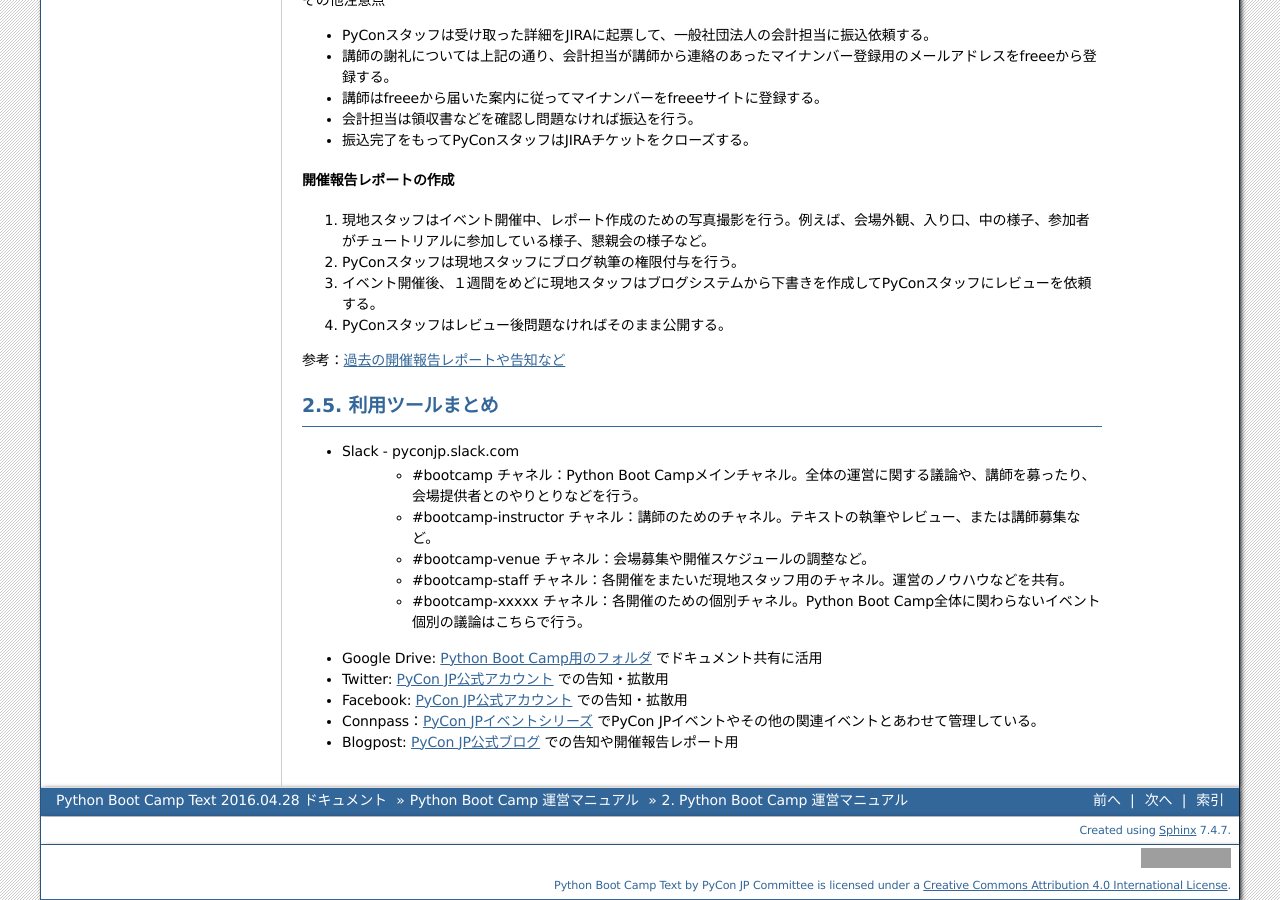
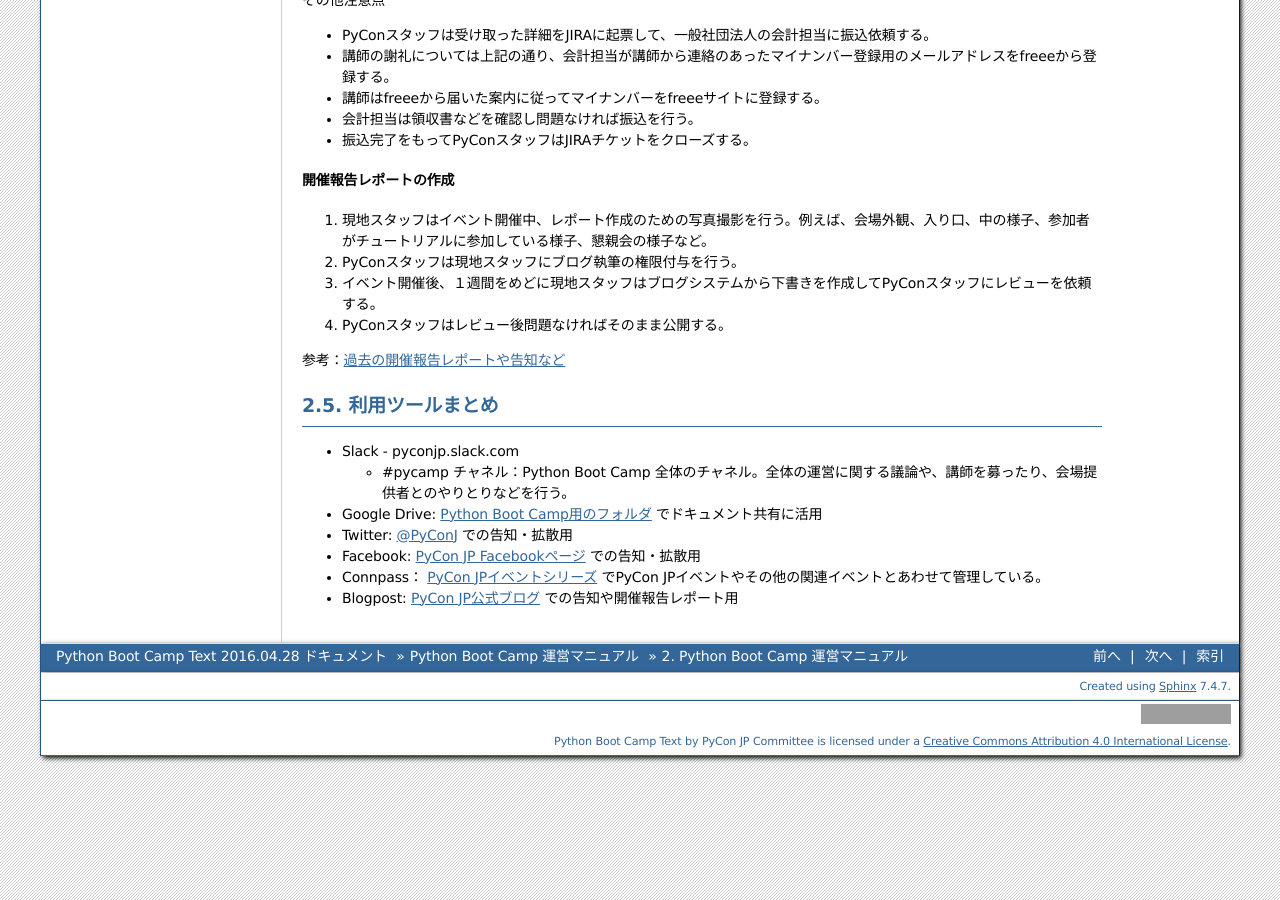
Before and after one commit to pyconjp/pycamp.pycon.jp, a Sphinx documentation site: the page built from source/organize/1_manual.rst, in a window 1280 px wide and 900 px high, scrolled down 3699 px. Built offline with Sphinx 7.4.7, drawn with Linux system fonts in a browser that asks for light colours; grey boxes are pictures that could not be loaded.

Commit message:
fix reST warning

```diff
--- a/source/organize/1_manual.rst
+++ b/source/organize/1_manual.rst
@@ -12,7 +12,6 @@
 * 講師
 * 現地スタッフ
 * TA
-
 
 役割分担
 ========
@@ -187,13 +186,10 @@
 ================
 
 * Slack - pyconjp.slack.com
-    * #bootcamp チャネル：Python Boot Campメインチャネル。全体の運営に関する議論や、講師を募ったり、会場提供者とのやりとりなどを行う。
-    * #bootcamp-instructor チャネル：講師のためのチャネル。テキストの執筆やレビュー、または講師募集など。
-    * #bootcamp-venue チャネル：会場募集や開催スケジュールの調整など。
-    * #bootcamp-staff チャネル：各開催をまたいだ現地スタッフ用のチャネル。運営のノウハウなどを共有。
-    * #bootcamp-xxxxx チャネル：各開催のための個別チャネル。Python Boot Camp全体に関わらないイベント個別の議論はこちらで行う。
+
+  * #pycamp チャネル：Python Boot Camp 全体のチャネル。全体の運営に関する議論や、講師を募ったり、会場提供者とのやりとりなどを行う。
 * Google Drive: `Python Boot Camp用のフォルダ <https://drive.google.com/drive/u/1/folders/0B9xgFsw7nWw9b3pDWHpKRHJ5QmM>`_ でドキュメント共有に活用
-* Twitter: `PyCon JP公式アカウント <https://twitter.com/pyconj>`_ での告知・拡散用
-* Facebook: `PyCon JP公式アカウント <https://www.facebook.com/PyConJP/>`_ での告知・拡散用
-* Connpass：`PyCon JPイベントシリーズ <http://pyconjp.connpass.com>`_ でPyCon JPイベントやその他の関連イベントとあわせて管理している。
+* Twitter: `@PyConJ <https://twitter.com/pyconj>`_ での告知・拡散用
+* Facebook: `PyCon JP Facebookページ <https://www.facebook.com/PyConJP/>`_ での告知・拡散用
+* Connpass： `PyCon JPイベントシリーズ <http://pyconjp.connpass.com>`_ でPyCon JPイベントやその他の関連イベントとあわせて管理している。
 * Blogpost: `PyCon JP公式ブログ <https://pyconjp.blogspot.jp>`_ での告知や開催報告レポート用
--- a/source/textbook/2_intro.rst
+++ b/source/textbook/2_intro.rst
@@ -145,7 +145,7 @@
 
 関数は、 ``def`` を使って定義します。
 
-.. code-block:: python
+.. code-block:: none
 
    def ＜関数名＞(＜引数の変数名＞):
 
@@ -306,7 +306,7 @@
 
 for文は次のように書きます。
 
-.. code-block:: python
+.. code-block:: none
 
    for ＜変数名＞ in ＜シーケンス＞:
 
```
Also changed, not shown: other parts of source/textbook/2_intro.rst (+1 -1 lines).
